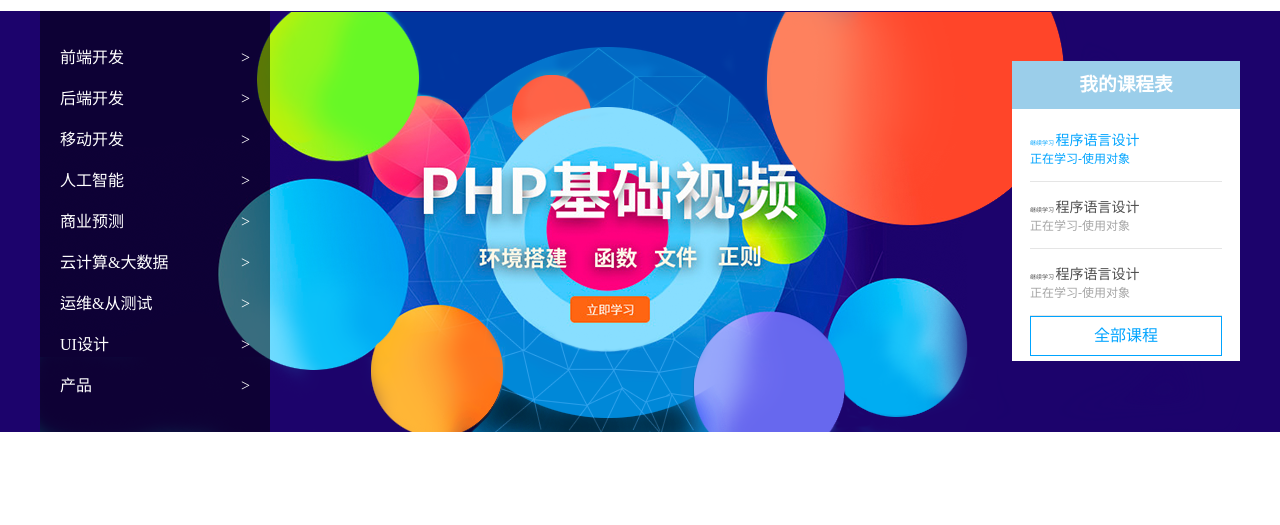
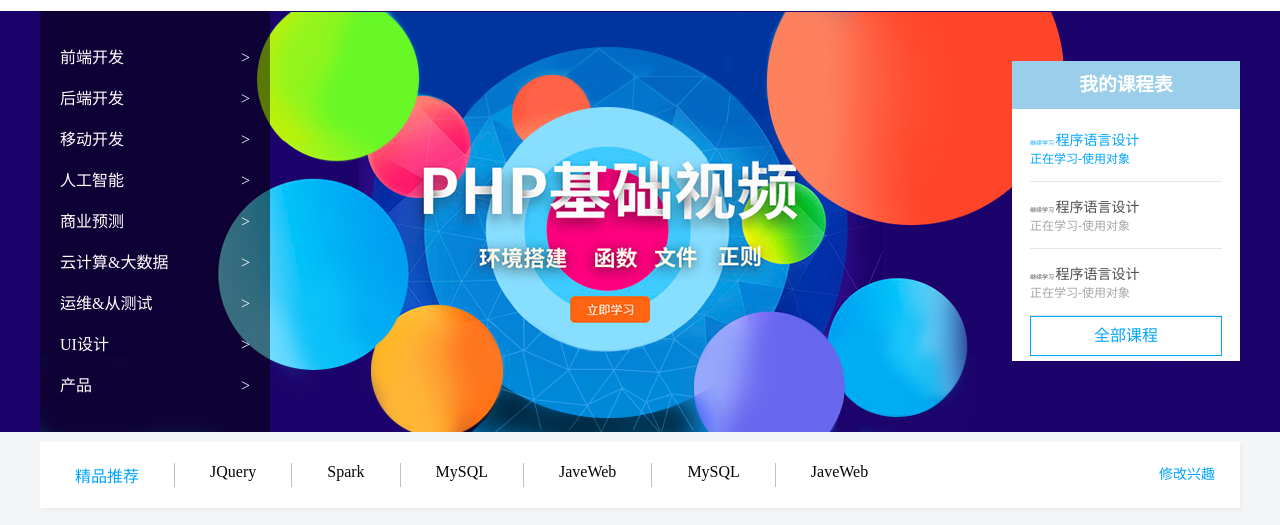
Before and after one commit to SuperJane123/study_projrct, a plain HTML site: page index.html in a window 1280 px wide. Shown: the part 93-618 px from the top of the page. Drawn offline with Linux system fonts and the light colour scheme.

Commit message:
05-精品推荐导航栏布局完成

```diff
--- a/css/index.less
+++ b/css/index.less
@@ -4,6 +4,9 @@
 .w {
     width: 1200px;
     margin: 0 auto;
+}
+body {
+    background-color: #f3f5f7;
 }
 
 // 头部样式开始
@@ -160,3 +163,34 @@ header {
     }
 
 }
+
+
+// 精品推荐样式开始
+.record {
+    display: flex;
+    justify-content: space-between;
+    padding: 21px 0;
+    margin-top: 10px;
+    background-color: #fff;
+    font-size: 16px;
+    color: #050505;
+    box-shadow: 2px 3px 2px #eee;
+    ul {
+        display: flex;
+        li {
+            padding: 0 35px;
+            border-right: 1px solid #bfbfbf;
+            &:last-child {
+                border-right: 0;
+            }
+        }
+        .active {
+            color: #00a4ff;
+        }
+    }
+    a {
+        margin-right: 25px;
+        font-size: 14px;
+        color: #00a4ff;
+    }
+}
--- a/index.html
+++ b/index.html
@@ -81,6 +81,24 @@
             </div>
         </main>
     </div>
+
+
+
+    <!-- 精品推荐 -->
+    <div class="w">
+        <main class="record">
+        <ul>
+            <li class="active">精品推荐</li>
+            <li>JQuery</li>
+            <li>Spark</li>
+            <li>MySQL</li>
+            <li>JaveWeb</li>
+            <li>MySQL</li>
+            <li>JaveWeb</li>
+        </ul>
+        <a href="#">修改兴趣</a>
+    </main>
+    </div>
 </body>
 
 </html>
```
Also changed, not shown: css/index.css.
